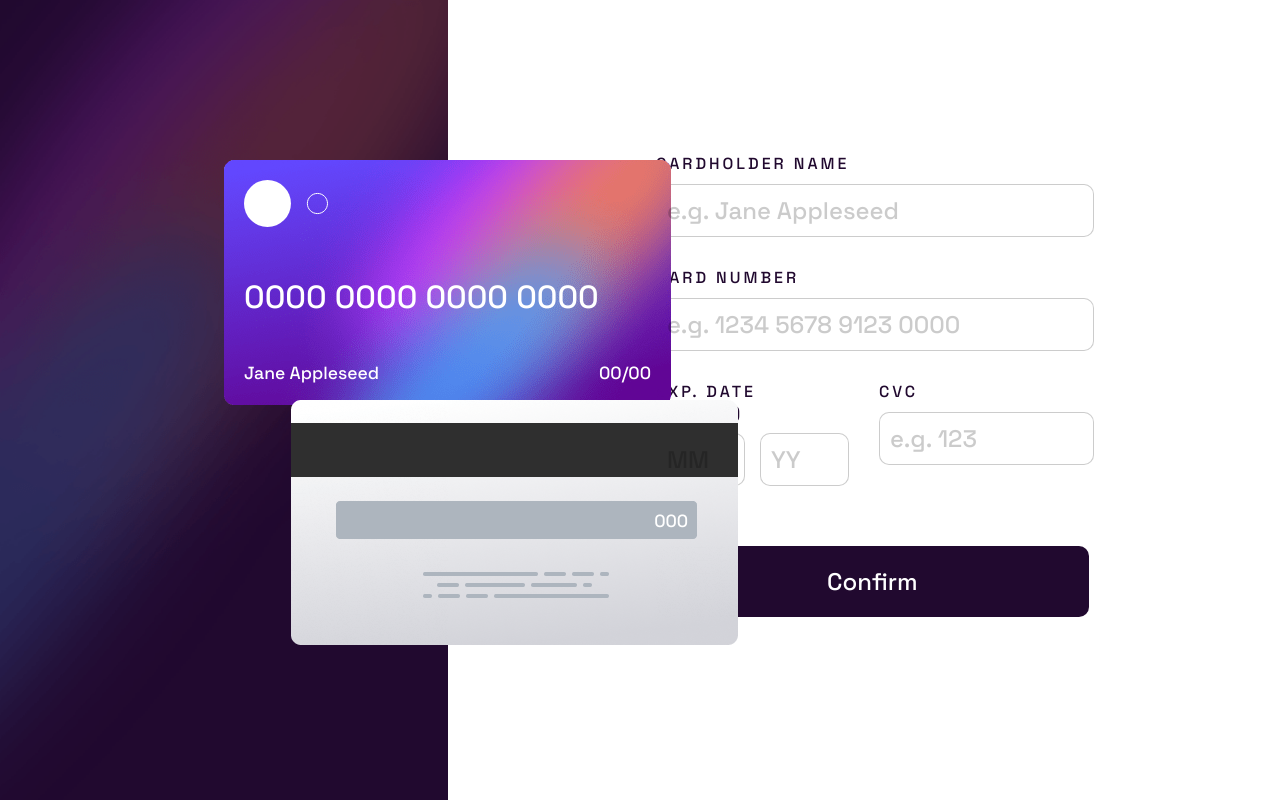
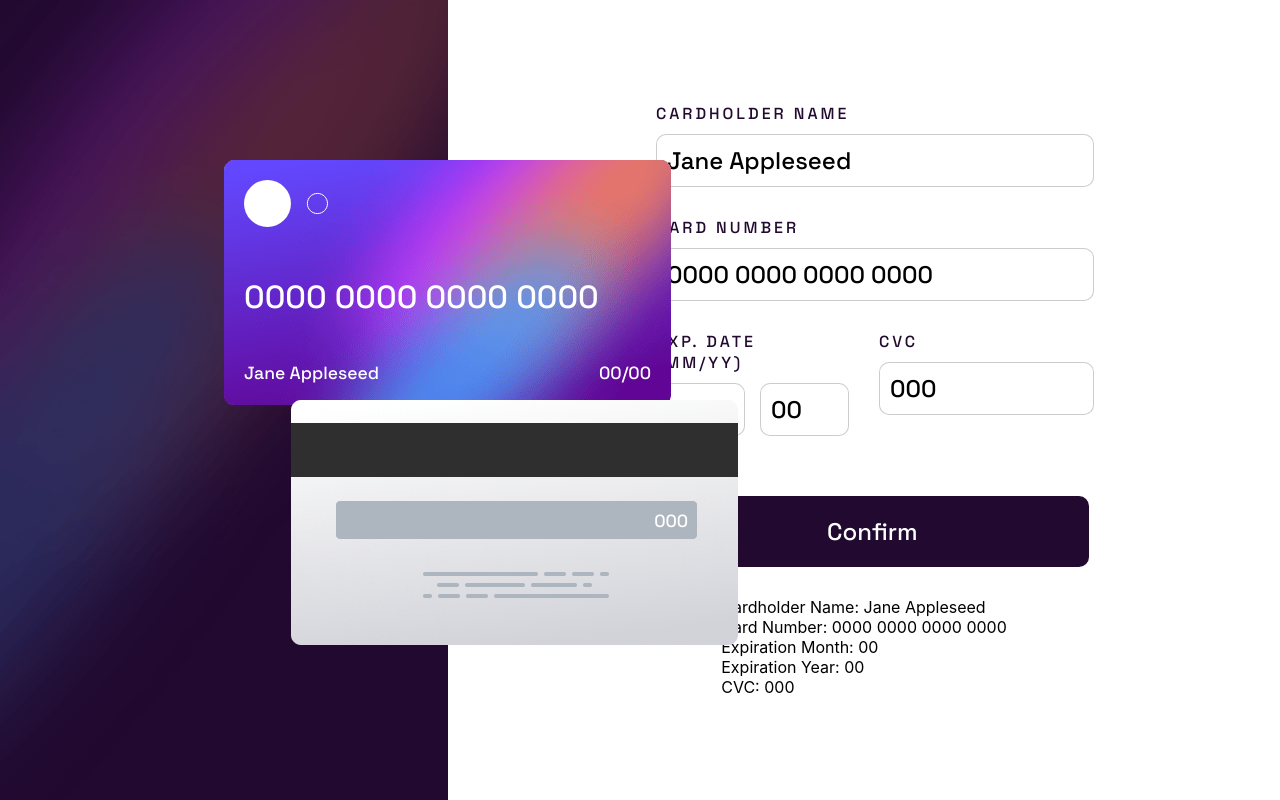
Before and after one commit to solidstatedrivee/card-verification, a React (Create React App) app: page / in a window 1280 px wide. Built offline with nearby package versions, Linux system fonts and the light colour scheme.

Commit message:
start tracking input values

```diff
--- a/src/App.js
+++ b/src/App.js
@@ -1,5 +1,4 @@
 import './App.scss';
-import iconComplete from './images/icon-complete.svg'
 import CardFrontComponent from './components/CardFrontComponent';
 import CardBackComponent from './components/CardBackComponent';
 import CardDetailsForm from './components/CardDetailsForm';
@@ -16,7 +15,7 @@ function App() {
           <CardBackComponent />
         </div>
         <div className='app-column-2'>
-          {/* TOGGLE CARDETAILSFORM AND COMPLETESTATECONTAINER TO VIEW STATES FOR NOW */}
+          {/* TOGGLE CARDETAILSFORM AND COMPLETESTATECOMPONENT TO VIEW STATES FOR NOW */}
           <CardDetailsForm />
           {/* <CompleteStateComponent /> */}
         </div>
--- a/src/App.scss
+++ b/src/App.scss
@@ -122,6 +122,7 @@ $transition: all 250ms ease;
   .app-column-2 {
     flex-basis: 65%;
     display: flex;
+    flex-direction: column;
     justify-content: center;
     align-items: center;
 
--- a/src/components/CardDetailsForm.js
+++ b/src/components/CardDetailsForm.js
@@ -1,28 +1,84 @@
+import { useState } from 'react'
 import '../App.scss'
 
 function CardDetailsForm() {
+    const [name, setName] = useState('Jane Appleseed');
+    const [cardNumber, setCardNumber] = useState('0000 0000 0000 0000');
+    const [expMonth, setExpMonth] = useState('00');
+    const [expYear, setExpYear] = useState('00');
+    const [cvc, setCvc] = useState('000');
+
     return (
+        <>
             <form action="" className='card-details-form'>
                 <label htmlFor="cardholder-name">Cardholder Name</label><br />
-            <input type="text" id='cardholder-name' name='cardholder-name' placeholder='e.g. Jane Appleseed' /><br />
+                <input
+                    type="text"
+                    required
+                    value={name}
+                    onChange={(e) => setName(e.target.value)}
+                    id='cardholder-name'
+                    name='cardholder-name'
+                    placeholder='e.g. Jane Appleseed' /><br />
+
                 <label htmlFor="card-number">Card Number</label><br />
-            <input type="text" id='card-number' name='card-number' placeholder='e.g. 1234 5678 9123 0000' /><br />
+                <input
+                    type="text"
+                    required
+                    value={cardNumber}
+                    onChange={(e) => setCardNumber(e.target.value)}
+                    id='card-number'
+                    name='card-number'
+                    placeholder='e.g. 0000 0000 0000 0000' /><br />
+
                 <div className='exp-cvc-container'>
                     <div className='left exp-date-container'>
                         <label htmlFor="exp-date">Exp. Date (MM/YY)</label><br />
                         <div className='exp-input-container'>
-                        <input type="text" id='exp-month' name='exp-date' placeholder='MM' />
-                        <input type="text" id='exp-year' name='exp-date' placeholder='YY' />
+                            <input
+                                type="text"
+                                required
+                                value={expMonth}
+                                onChange={(e) => setExpMonth(e.target.value)}
+                                id='exp-month'
+                                name='exp-date'
+                                placeholder='MM' />
+
+                            <input
+                                type="text"
+                                required
+                                value={expYear}
+                                onChange={(e) => setExpYear(e.target.value)}
+                                id='exp-year'
+                                name='exp-date'
+                                placeholder='YY' />
                         </div>
                     </div>
                     <div className='left cvc-container'>
                         <label htmlFor="">CVC</label>
-                    <input type="text" id='cvc' name='cvc' placeholder='e.g. 123' />
+                        <input
+                            type="text"
+                            required
+                            value={cvc}
+                            onChange={(e) => setCvc(e.target.value)}
+                            id='cvc'
+                            name='cvc'
+                            placeholder='e.g. 000' />
                     </div>
                 </div>
                 <div className='clear'></div>
-            <input type="submit" value='Confirm' />
+                <input
+                    type="submit"
+                    value='Confirm' />
             </form>
+            <div>
+                <div>Cardholder Name: {name}</div>
+                <div>Card Number: {cardNumber}</div>
+                <div>Expiration Month: {expMonth}</div>
+                <div>Expiration Year: {expYear}</div>
+                <div>CVC: {cvc}</div>
+            </div>
+        </>
     )
 }
 
```
Lines whose indentation alone changed are shown as unchanged.
